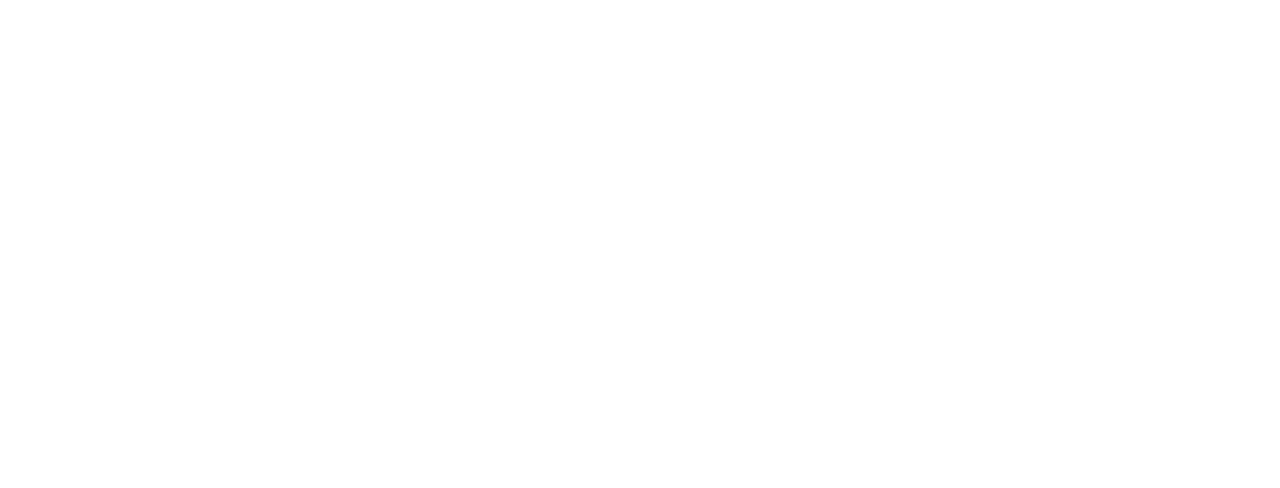
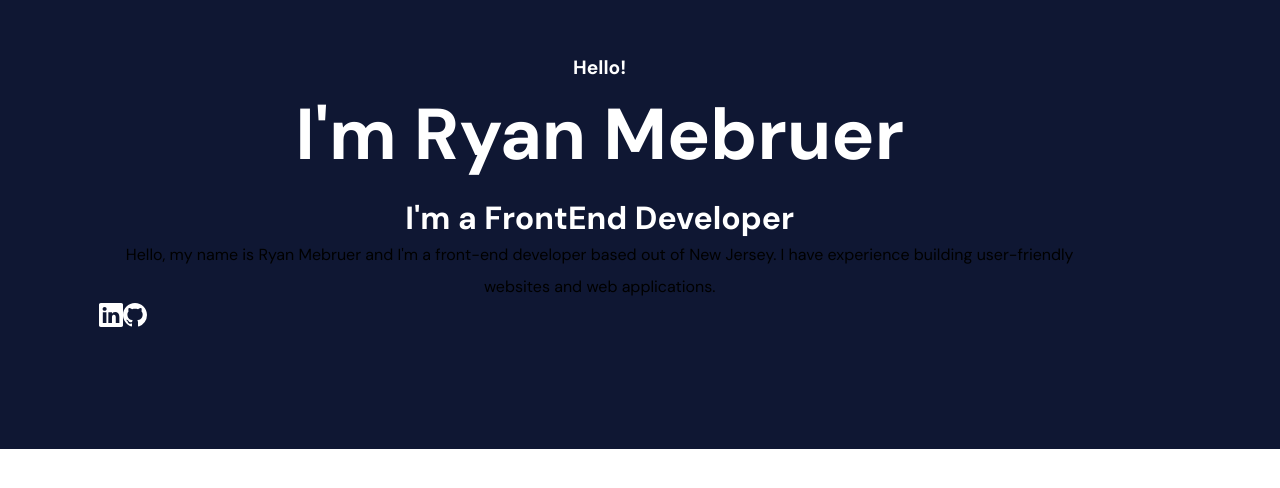
Before and after one commit to SolInvictusx/Landing-Page, a React (Create React App) app: page / in a window 1280 px wide. Shown: the part 118-606 px from the top of the page. Built offline with nearby package versions, Linux system fonts and the light colour scheme.

Commit message:
Update home page

```diff
--- a/src/App.js
+++ b/src/App.js
@@ -1,11 +1,20 @@
 import React from 'react'
+import { ThemeProvider } from 'styled-components';
+import { theme } from './utils/Theme';
+import { MainBody, Container } from './styles/Global.styled';
 
+// import components
+import Showcase from './components/Showcase';
 
 function App() {
   return (
-    <div className="App">
-
-    </div>
+    <ThemeProvider theme={theme}>
+      <MainBody>
+        <Container>
+          <Showcase />
+        </Container>
+      </MainBody>
+    </ThemeProvider>
   );
 }
 
--- /dev/null
+++ b/src/components/Showcase.js
@@ -0,0 +1,63 @@
+import React from 'react'
+
+
+import {
+    PaddingContainer,
+    FlexContainer,
+    Heading,
+    ParaText,
+    BlueText,
+    IconContainer,
+} from '../styles/Global.styled';
+
+import { BsLinkedin, BsGithub } from 'react-icons/bs';
+
+const Showcase = () => {
+    return (
+        <PaddingContainer
+            id='Home'
+            left='3%'
+            right='10%'
+            top='15%'
+            bottom='10%'
+        >
+            <FlexContainer align='center' fullWidthChild>
+                {/* --left-content-- */}
+                <div>
+                    <Heading as='h4' size='h4'>Hello!</Heading>
+
+                    <Heading
+                        as='h1'
+                        size='h1'
+                        top='0.5rem'
+                        bottom='1rem'
+                    >
+                        I'm <BlueText>Ryan Mebruer</BlueText>
+                    </Heading>
+
+                    <Heading as='h3' size='h3'>
+                        I'm a <BlueText>FrontEnd Developer</BlueText>
+                    </Heading>
+
+                    <ParaText>
+                        Hello, my name is Ryan Mebruer and I'm a front-end developer based out of New Jersey. I have experience building user-friendly websites and web applications.
+                    </ParaText>
+
+                    {/* social-icons */}
+                    <FlexContainer>
+                        <IconContainer color='white' size='1.5rem'>
+                            <BsLinkedin />
+                        </IconContainer>
+
+                        <IconContainer color='white' size='1.5rem'>
+                            <BsGithub />
+                        </IconContainer>
+
+                    </FlexContainer>
+                </div>
+            </FlexContainer>
+        </PaddingContainer>
+    )
+}
+
+export default Showcase
--- a/src/index.js
+++ b/src/index.js
@@ -1,6 +1,7 @@
 import React from 'react';
 import ReactDOM from 'react-dom/client';
 import App from './App';
+import './index.css';
 
 const root = ReactDOM.createRoot(document.getElementById('root'));
 root.render(
--- /dev/null
+++ b/src/styles/Global.styled.js
@@ -0,0 +1,79 @@
+import styled from 'styled-components';
+
+export const MainBody = styled.div`
+background-color: ${({ theme }) => theme.colors.primary};
+`
+
+export const Container = styled.div`
+width: 90%;
+max-width: 1280px;
+margin: auto;
+`
+
+export const PaddingContainer = styled.div`
+padding-top: ${({ top }) => top};
+padding-bottom: ${({ bottom }) => bottom};
+padding-left: ${({ left }) => left};
+padding-right: ${({ right }) => right};
+`
+
+export const FlexContainer = styled.div`
+display: flex;
+justify-content: ${({ justify }) => justify};
+align-items: ${({ align }) => align};
+gap: ${({ gap }) => gap};
+flex-direction: ${({ direction }) => direction};
+
+& > div {
+    flex: ${({ fullWidthChild }) => fullWidthChild && 1};
+}
+`
+
+export const Heading = styled(PaddingContainer)`
+color: ${({ theme }) => theme.colors.white};
+text-align: ${({ align }) => align};
+font-size: ${({ size }) => {
+        switch (size) {
+            case 'h1':
+                return '4.5rem';
+
+            case 'h2':
+                return '3rem';
+
+            case 'h3':
+                return '2rem';
+
+            case 'h4':
+                return '1.2rem';
+
+            default:
+                return;
+        }
+    }}
+`
+
+export const BlueText = styled.span`
+color ${({ theme }) => theme.colors.secondary};
+`
+
+export const ParaText = styled(PaddingContainer)`
+color${({ theme }) => theme.colors.para_text_color};
+line-height: 2rem;
+`
+
+export const IconContainer = styled.div`
+font-size: ${({ size }) => size};
+cursor: pointer;
+color: ${({ color, theme }) => {
+        switch (color) {
+            case 'white':
+                return theme.colors.white;
+
+            case 'blue':
+                return theme.colors.secondary;
+
+            default:
+                return;
+        }
+    }}
+`
--- /dev/null
+++ b/src/utils/Theme.js
@@ -0,0 +1,21 @@
+export const theme = {
+    colors: {
+        primary: '#0f1733',
+        primary_light: '#131c31',
+        secondary: '#7eadfc',
+        white: '#fff',
+        black: '#000',
+        para_text_color: '#dcdcdc',
+    },
+    fonts: {
+        family: 'DM Sans',
+        weight: {
+            regular: 400,
+            medium: 500,
+            bold: 700,
+        }
+    },
+    breakpoints: {
+        mobile: '720px',
+    }
+}
```
